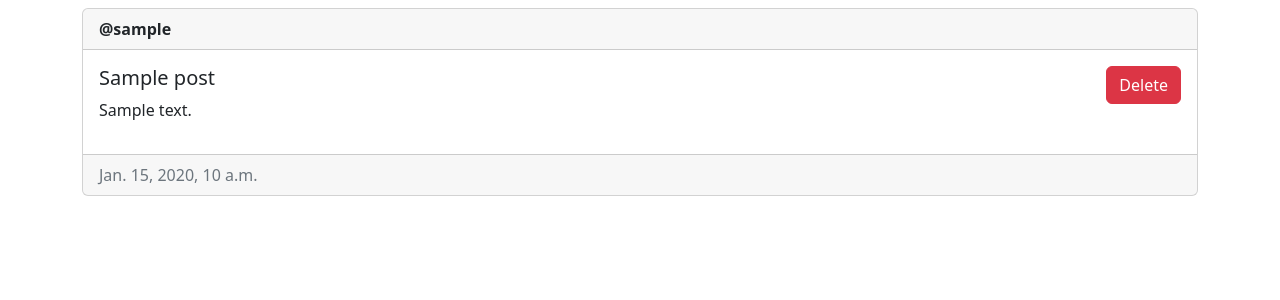
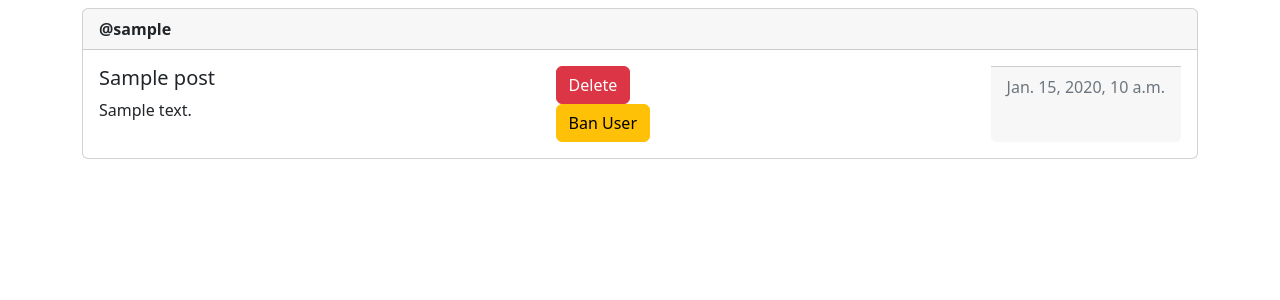
Before and after one commit to maciejgrosz/blog-website, a Django app: page / in a window 1280 px wide. Shown: the part 80-380 px from the top of the page. Run offline with Django 4.2, Linux system fonts and the light colour scheme; a user stored in the database is signed in; tables that the repository leaves empty hold one stand-in row (values such as "Sample post").

Commit message:
add basic css file, add user groups

```diff
--- a/website/main/templates/main/base.html
+++ b/website/main/templates/main/base.html
@@ -1,10 +1,14 @@
 <!DOCTYPE html>
+{% load static %}
+
 <html lang="en">
 <head>
     <meta charset="UTF-8">
     <meta http-equiv="X-UA-Compatible" content="IE=edge">
     <meta name="viewport" content="width=device-width, initial-scale=1.0">
     <link href="https://cdn.jsdelivr.net/npm/bootstrap@5.2.0/dist/css/bootstrap.min.css" rel="stylesheet" integrity="sha384-gH2yIJqKdNHPEq0n4Mqa/HGKIhSkIHeL5AyhkYV8i59U5AR6csBvApHHNl/vI1Bx" crossorigin="anonymous">
+    <link rel="stylesheet" type="text/css" href="{% static 'style.css' %}"/>
+
     <title>{% block title %}My Site{% endblock %}</title>
 </head>
 <body>
@@ -33,10 +37,13 @@
             </ul>
         </div>
     </nav>
-    <div class = "container">
-        {% block content %}
-        {% endblock %}
+    <div>
+        <div class = "container">
+            {% block content %}
+            {% endblock %}
+        </div>
     </div>
+
     <script src="https://cdn.jsdelivr.net/npm/bootstrap@5.2.0/dist/js/bootstrap.bundle.min.js" integrity="sha384-A3rJD856KowSb7dwlZdYEkO39Gagi7vIsF0jrRAoQmDKKtQBHUuLZ9AsSv4jD4Xa" crossorigin="anonymous"></script>
 </body>
 </html>
--- a/website/main/templates/main/home.html
+++ b/website/main/templates/main/home.html
@@ -11,11 +11,17 @@
 
         </div>
         <div>
-            {%if user == post.author%}
+            {%if user == post.author or perms.main.delete_post%}
                 <form method = "post">
                     {%csrf_token%}
-                    <button type="submit" class = "btn btn-danger" name="post-id" value= "{{post.id}}"> Delete   </button>
+                    <button type="submit" class = "btn btn-danger" name="post-id" value= "{{post.id}}"> Delete </button>
                 </form>
+            {%endif%}
+            {% if user.is_staff%}
+            <for method = "post">
+                {%csrf_token%}
+                <button type="submit" class = "btn btn-warning" name="user-id" value= "{{post.author.id}}"> Ban User </button>
+            </for
             {%endif%}
         </div>
     </div>
--- a/website/main/templates/registration/sign_up.html
+++ b/website/main/templates/registration/sign_up.html
@@ -1,7 +1,8 @@
 {%extends "main/base.html"%} {%block title%}Sign up{%endblock%}
 {%load crispy_forms_tags%} {%block content%}
 <form method="post">
-    {% csrf_token %}{{form|crispy}}
+    {% csrf_token %}
+    {{form|crispy}}
     <p> Have an account? Login <a href="/sign-up">HERE</a></p>
     <button type="submit" class="btn btn-success">Register</button>
 </form>
--- a/website/main/views.py
+++ b/website/main/views.py
@@ -1,7 +1,8 @@
 from django.shortcuts import render, redirect
 from .forms import RegisterForm, PostForm
 from django.contrib.auth import login, logout, authenticate
-from django.contrib.auth.decorators import login_required
+from django.contrib.auth.decorators import login_required, permission_required
+from django.contrib.auth.models import User, Group
 from .models import Post
 # Create your views here.
 
@@ -10,13 +11,30 @@ def home(request):
     posts = Post.objects.all()
     if request.method == "POST":
         post_id = request.POST.get("post-id")
-        post = Post.objects.filter(id=post_id).first()
-        if post and post.author == request.user:
-            post.delete()
+        user_id = request.POST.get("user-id")
+        if post_id:
+            post = Post.objects.filter(id=post_id).first()
+            if post and (post.author == request.user or request.user.has_perm("main.delete_post")):
+                post.delete()
+        elif user_id:
+            user = User.objects.filter(id=user_id).first()
+            if user and request.user.is_staff:
+                try:
+                    group = Group.objects.get(name='default')
+                    group.user_set.remove(user)
+                except:
+                    pass
+
+                try:
+                    group = Group.objects.get(name='mod')
+                    group.user_set.remove(user)
+                except:
+                    pass
 
     return render(request, 'main/home.html', {"posts":posts})
 
 @login_required(login_url = '/login')
+@permission_required("main.add_post", login_url='/login', raise_exception=True)
 def create_post(request):
     if request.method == "POST":
         form = PostForm(request.POST)
--- /dev/null
+++ b/website/static/style.css
@@ -0,0 +1,3 @@
+.login-form{
+    margin-left: 500px;
+}
--- a/website/website/settings.py
+++ b/website/website/settings.py
@@ -11,7 +11,7 @@ https://docs.djangoproject.com/en/4.0/ref/settings/
 """
 
 from pathlib import Path
-
+import os
 # Build paths inside the project like this: BASE_DIR / 'subdir'.
 BASE_DIR = Path(__file__).resolve().parent.parent
 
@@ -123,6 +123,9 @@ USE_TZ = True
 # https://docs.djangoproject.com/en/4.0/howto/static-files/
 
 STATIC_URL = 'static/'
+STATICFILES_DIRS = (
+    os.path.join(BASE_DIR, "static/"),
+)
 
 # Default primary key field type
 # https://docs.djangoproject.com/en/4.0/ref/settings/#default-auto-field
```
Also changed, not shown: website/main/apps.py (+13 -1 lines), website/main/templates/registration/login.html (+8 -5 lines).
